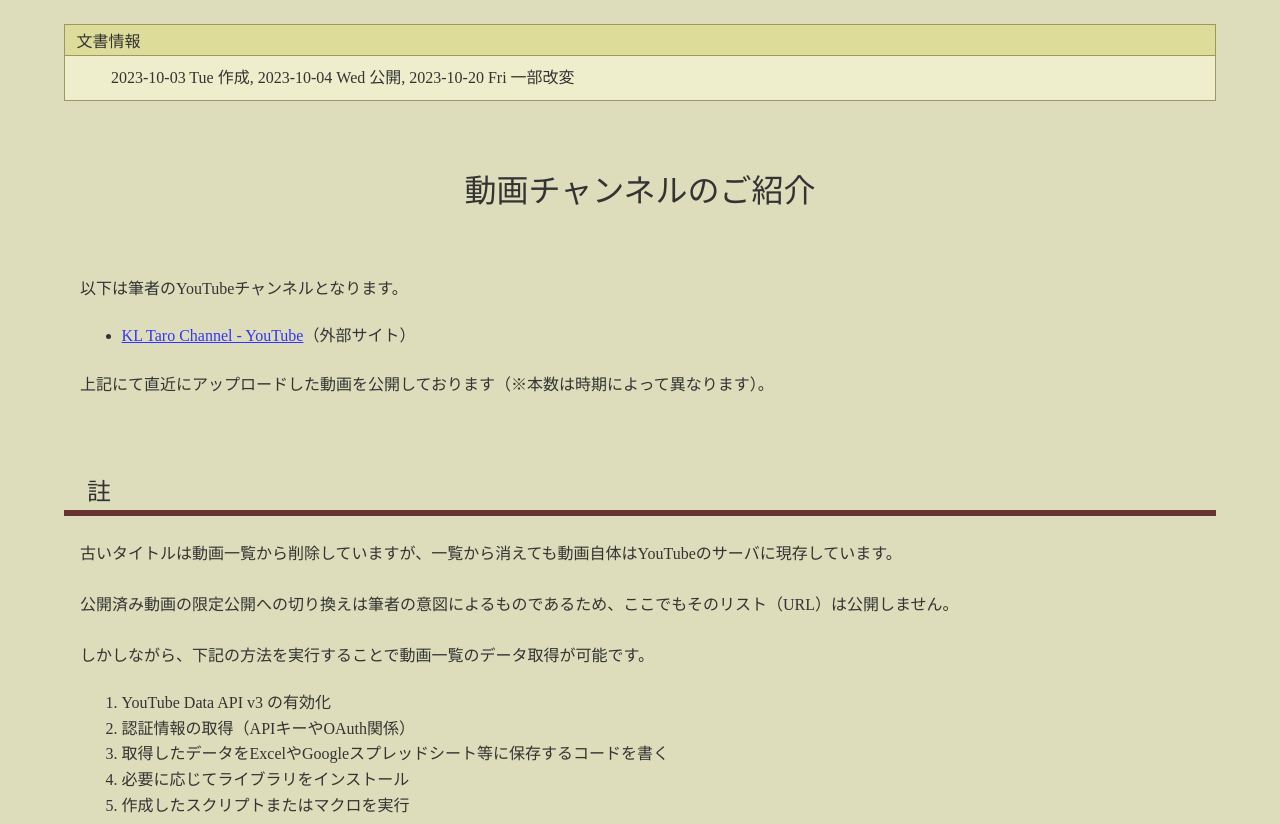
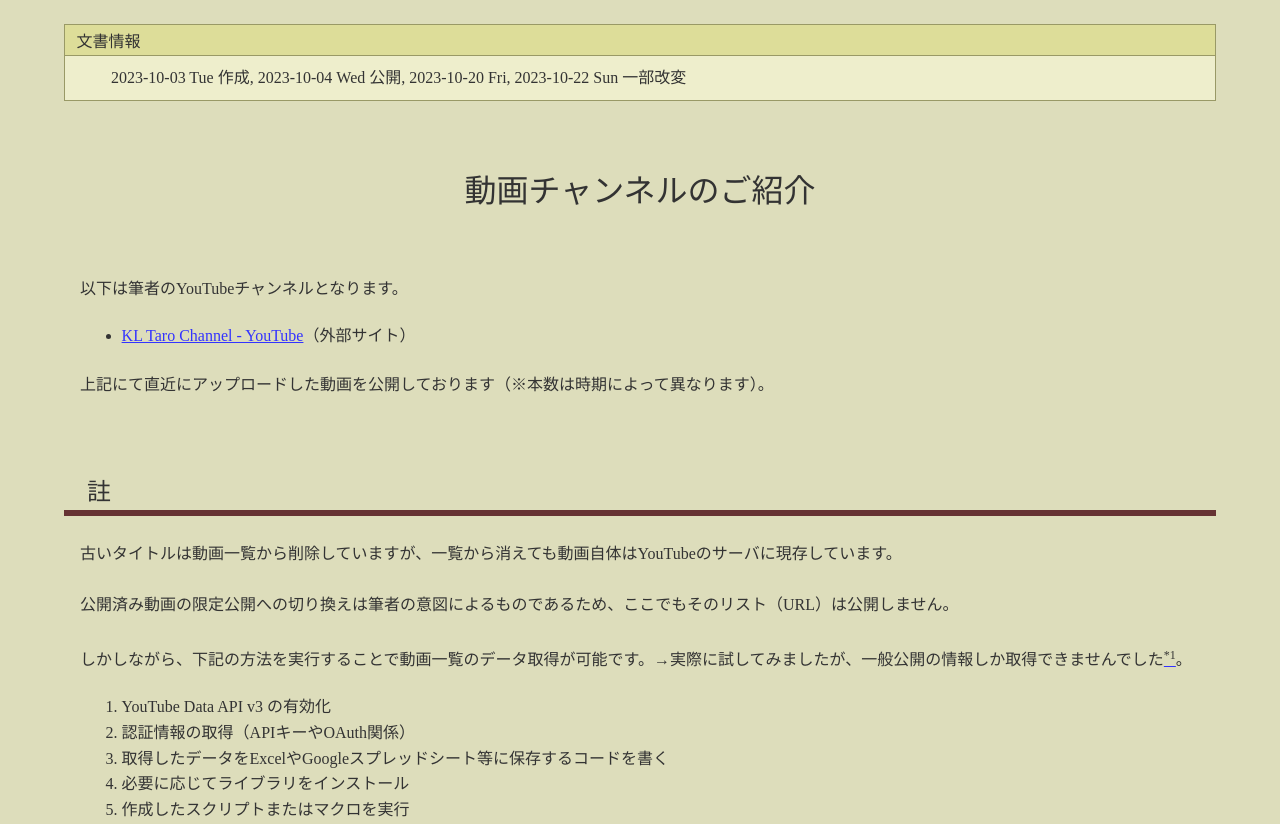
Before and after one commit to kltmyjp/kltmyjp.github.io, a plain HTML site: page recordings.html in a window 1280 px wide. Shown: the top 824 px of the page. Drawn offline with Linux system fonts and the light colour scheme.

Commit message:
modify contents

```diff
--- a/recordings.html
+++ b/recordings.html
@@ -14,7 +14,7 @@
 <body>
 <dl>
 <dt>文書情報</dt>
-<dd>2023-10-03 Tue 作成, 2023-10-04 Wed 公開, 2023-10-20 Fri 一部改変</dd>
+<dd>2023-10-03 Tue 作成, 2023-10-04 Wed 公開, 2023-10-20 Fri, 2023-10-22 Sun 一部改変</dd>
 </dl>
 <h1>動画チャンネルのご紹介</h1>
 <p>以下は筆者のYouTubeチャンネルとなります。</p>
@@ -26,7 +26,7 @@
 <h2>註</h2>
 <p>古いタイトルは動画一覧から削除していますが、一覧から消えても動画自体はYouTubeのサーバに現存しています。</p>
 <p>公開済み動画の限定公開への切り換えは筆者の意図によるものであるため、ここでもそのリスト（URL）は公開しません。</p>
-<p>しかしながら、下記の方法を実行することで動画一覧のデータ取得が可能です。</p>
+<p>しかしながら、<del>下記の方法を実行することで動画一覧のデータ取得が可能です。</del><ins>→実際に試してみましたが、一般公開の情報しか取得できませんでした<a href="#F1"><sup>*1</sup></a>。</ins></p>
 <ol>
 <li>YouTube Data API v3 の有効化</li>
 <li>認証情報の取得（APIキーやOAuth関係）</li>
@@ -43,5 +43,8 @@
 <p>せめて一定期間経過後に動画を公の場から退けることで、人様からの赦しを得たい――そのような心持ちから上記のような措置を取らせていただいております。</p>
 <p>何卒悪しからずご了承ください。</p>
 
+<h3 id="F1">*1（2023-10-22 Sun 追記）</h3>
+<p>いろいろと調べたのですが、限定公開の動画情報を取得する汎用的な方法は見つかりませんでした。代替策として、当面はメールでの対応を行うこととします。URLの一覧をご希望の方は、メールをいただければリストをお送りいたしますので、お気軽にご連絡下さいませ。メールアドレスは本ページのソースコードの9行目に記載がございます。以上、よろしくお願いいたします。</p>
+
 </body>
 </html>
```
